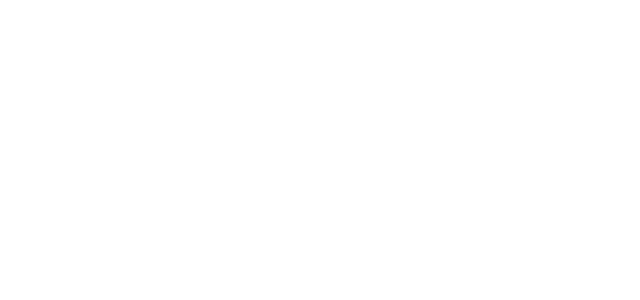
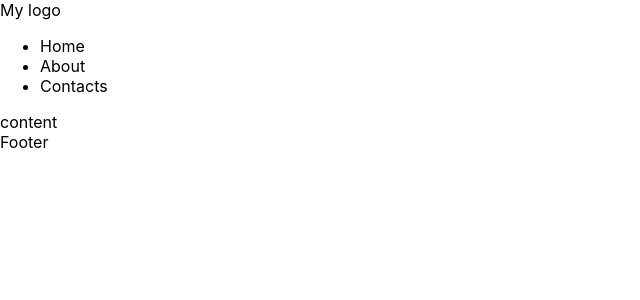
Before and after one commit to exsens/course, a React (Create React App) app: page / in a window 1280 px wide. Shown: the top 300 px of the page, without its empty margins (0-640 px from the left). Built offline with nearby package versions, Linux system fonts and the light colour scheme.

Commit message:
lesson 7, components

```diff
--- a/src/App.js
+++ b/src/App.js
@@ -1,7 +1,13 @@
-function App() {
+import Header from './layout/header';
+import Content from './layout/content';
+import Footer from './layout/footer';
+
+const App = () => {
   return (
     <div className="App">
-
+      <Header />
+      <Content />
+      <Footer />
     </div>
   );
 }
--- /dev/null
+++ b/src/components/logo/logo.jsx
@@ -0,0 +1,9 @@
+import React from 'react'
+
+const Logo = () => {
+  return (
+    <div>My logo</div>
+  )
+}
+
+export default Logo
--- /dev/null
+++ b/src/components/nav/nav.jsx
@@ -0,0 +1,13 @@
+import React from 'react'
+
+const Nav = () => {
+  return (
+    <nav><ul>
+      <li>Home</li>
+      <li>About</li>
+      <li>Contacts</li>
+    </ul></nav>
+  )
+}
+
+export default Nav;
--- a/src/index.js
+++ b/src/index.js
@@ -1,5 +1,6 @@
 import React from 'react';
 import ReactDOM from 'react-dom/client';
+
 import './index.css';
 import App from './App';
 
--- /dev/null
+++ b/src/layout/content.jsx
@@ -0,0 +1,9 @@
+import React from 'react'
+
+const content = () => {
+  return (
+    <main>content</main>
+  )
+}
+
+export default content
--- /dev/null
+++ b/src/layout/footer.jsx
@@ -0,0 +1,9 @@
+import React from 'react'
+
+const Footer = () => {
+  return (
+    <div>Footer</div>
+  )
+}
+
+export default Footer
--- /dev/null
+++ b/src/layout/header.jsx
@@ -0,0 +1,15 @@
+import React from 'react';
+
+import Logo from '../components/logo/logo';
+import Nav from '../components/nav/nav';
+
+const Header = () => {
+  return (
+    <header>
+      <Logo />
+      <Nav />
+    </header>
+  )
+}
+
+export default Header;
```
